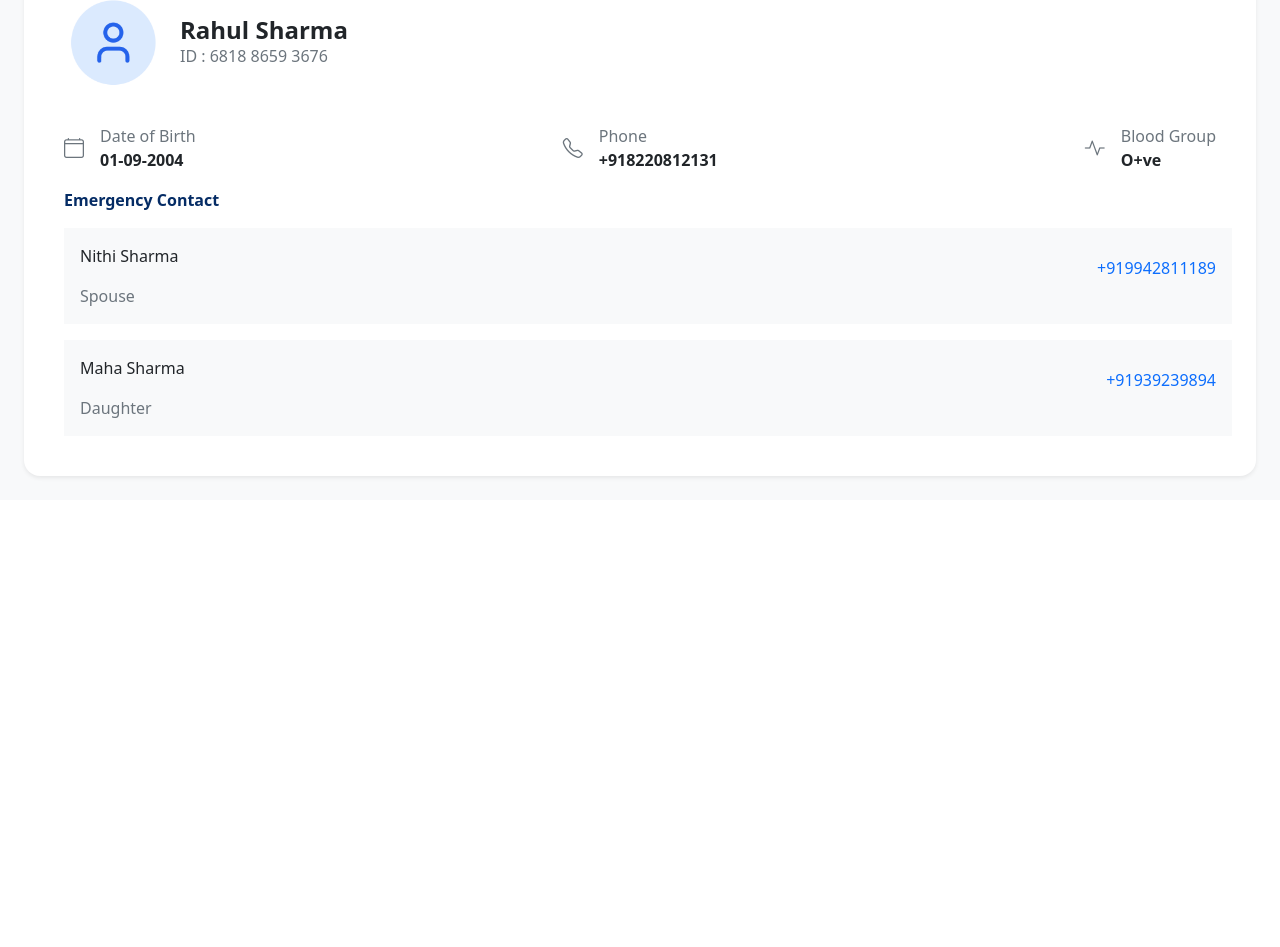
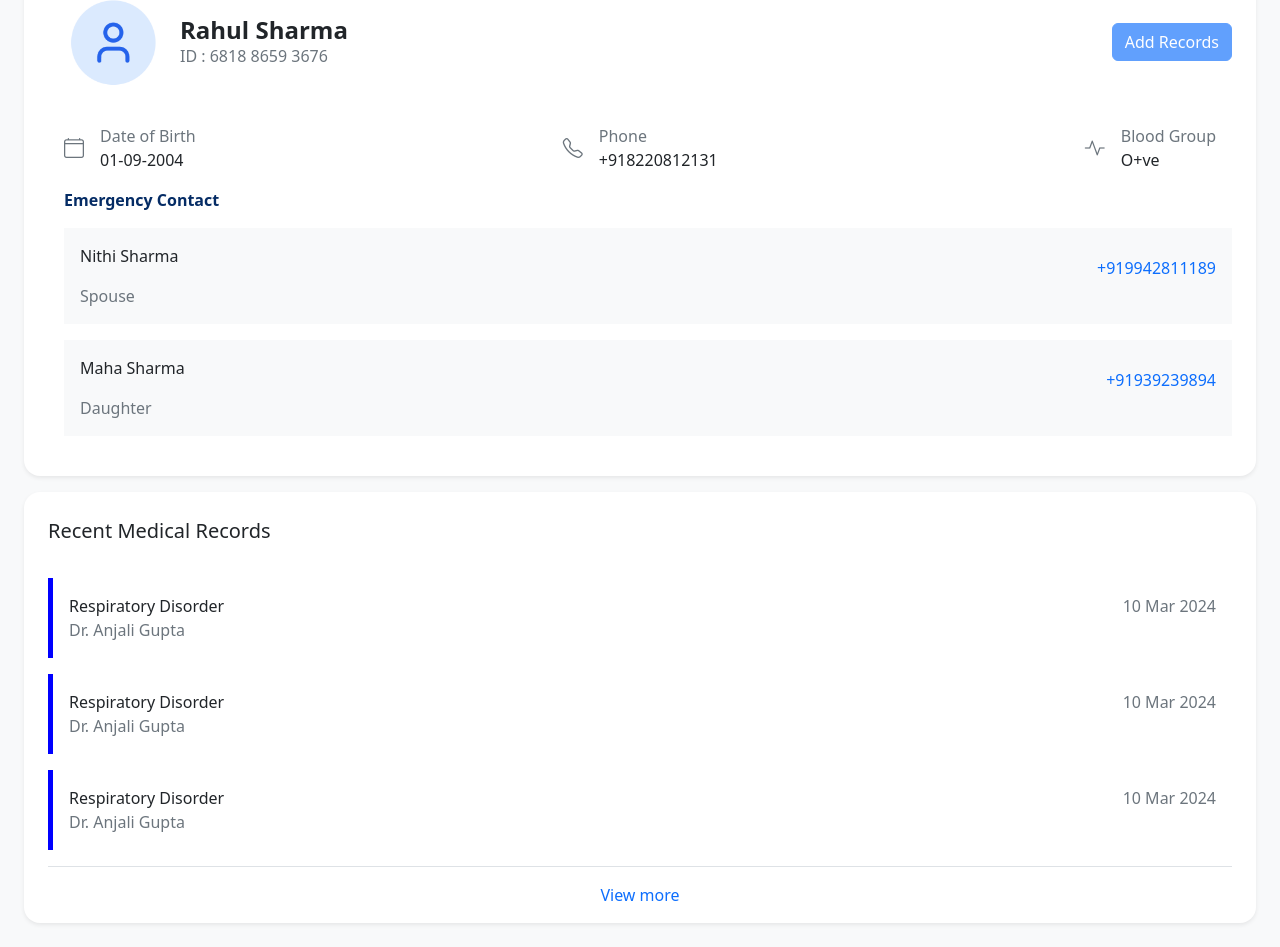
Before and after one commit to Prithivi36/Life-Record--Hospital-Data-, a React (Vite) app: page / in a window 1280 px wide. Shown: the part 160-1107 px from the top of the page. Before the commit the page ends 800 px from the top, so only its background shows below. Built offline with nearby package versions, Linux system fonts and the light colour scheme.

Commit message:
Medical Records

```diff
--- a/src/Pages/DashBoard/DashBoard.jsx
+++ b/src/Pages/DashBoard/DashBoard.jsx
@@ -5,9 +5,9 @@ import DashInfo from "./DashInfo"
 import DashContact from "./DashContact"
 function DashBoard() {
   return (
-    <div className="bg-light p-4">
+    <div className="bg-light d-flex flex-column gap-3 p-4">
         <div className="p-4 d-flex flex-column gap-3 rounded-4 shadow-sm  bg-white">
-            <div className="d-flex align-items-center">
+            <div className="d-sm-flex text-center text-sm-start align-items-center">
                 <DashHeader />
             </div>
             <div className="px-3 d-flex flex-column gap-3 flex-md-row justify-content-between">
@@ -18,6 +18,39 @@ function DashBoard() {
                     <DashContact />
             </div>
         </div>
+        <div className="p-4 pb-0 d-flex flex-column gap-3 rounded-4 shadow-sm  bg-white">
+            <p className="fs-5 fw-medium">Recent Medical Records</p>
+            <div className="callout d-flex">
+                <div className="p-3 ">
+                    <p className="m-0 fw-medium">Respiratory Disorder</p>
+                    <p className="m-0 text-secondary">Dr. Anjali Gupta</p>
+                </div>
+                <div className="p-3 ms-auto">
+                    <p className="m-0 text-secondary">10 Mar 2024</p>
+                </div>
+            </div>
+            <div className="callout d-flex">
+                <div className="p-3 ">
+                    <p className="m-0 fw-medium">Respiratory Disorder</p>
+                    <p className="m-0 text-secondary">Dr. Anjali Gupta</p>
+                </div>
+                <div className="p-3 ms-auto">
+                    <p className="m-0 text-secondary">10 Mar 2024</p>
+                </div>
+            </div>
+            <div className="callout d-flex">
+                <div className="p-3 ">
+                    <p className="m-0 fw-medium">Respiratory Disorder</p>
+                    <p className="m-0 text-secondary">Dr. Anjali Gupta</p>
+                </div>
+                <div className="p-3 ms-auto">
+                    <p className="m-0 text-secondary">10 Mar 2024</p>
+                </div>
+            </div>
+            <div className="end">
+                <p className="text-center text-primary text-decoration-none border-top py-3 more m-0">View more</p>
+            </div>
+        </div>
     </div>
   )
 }
--- a/src/Pages/DashBoard/DashContact.jsx
+++ b/src/Pages/DashBoard/DashContact.jsx
@@ -18,7 +18,7 @@ function DashContact() {
 
     {contact.map((c)=>{
         return(
-        <div className=" d-flex align-items-center p-3 mb-3 bg-light">
+        <div className=" d-sm-flex align-items-center p-3 mb-3 bg-light">
             <div className="">
                 <p className="fw-medium">{c.name}</p>
                 <p className="text-secondary m-0 fw-light">{c.relation}</p>
--- a/src/Pages/DashBoard/DashHeader.jsx
+++ b/src/Pages/DashBoard/DashHeader.jsx
@@ -11,6 +11,7 @@ function DashHeader() {
             <h4 className="m-0 fw-bold">Rahul Sharma</h4>
             <p className="text-secondary m-0">ID : 6818 8659 3676</p>
         </div>
+        <button  disabled className="btn btn-primary ms-auto">Add Records</button>
     </>
   )
 }
--- a/src/Pages/DashBoard/DashInfo.jsx
+++ b/src/Pages/DashBoard/DashInfo.jsx
@@ -25,7 +25,7 @@ function DashInfo() {
                     <i className={`bi bi-${i.icon} fw-bolder fs-5 text-secondary`}></i>
                     <div className="">
                         <p className="text-secondary my-0">{i.field}</p>
-                        <p className="text-dark fw-bolder my-0">{i.value}</p>
+                        <p className="text-dark fw-medium my-0">{i.value}</p>
                     </div>
                 </div>
                 )
--- a/src/index.css
+++ b/src/index.css
@@ -74,3 +74,9 @@ button:focus-visible {
   width: 100px;
   height: 100px;
 }
+.callout{
+  border-left: 5px solid blue;
+}
+.more{
+  cursor: pointer;
+}
```
